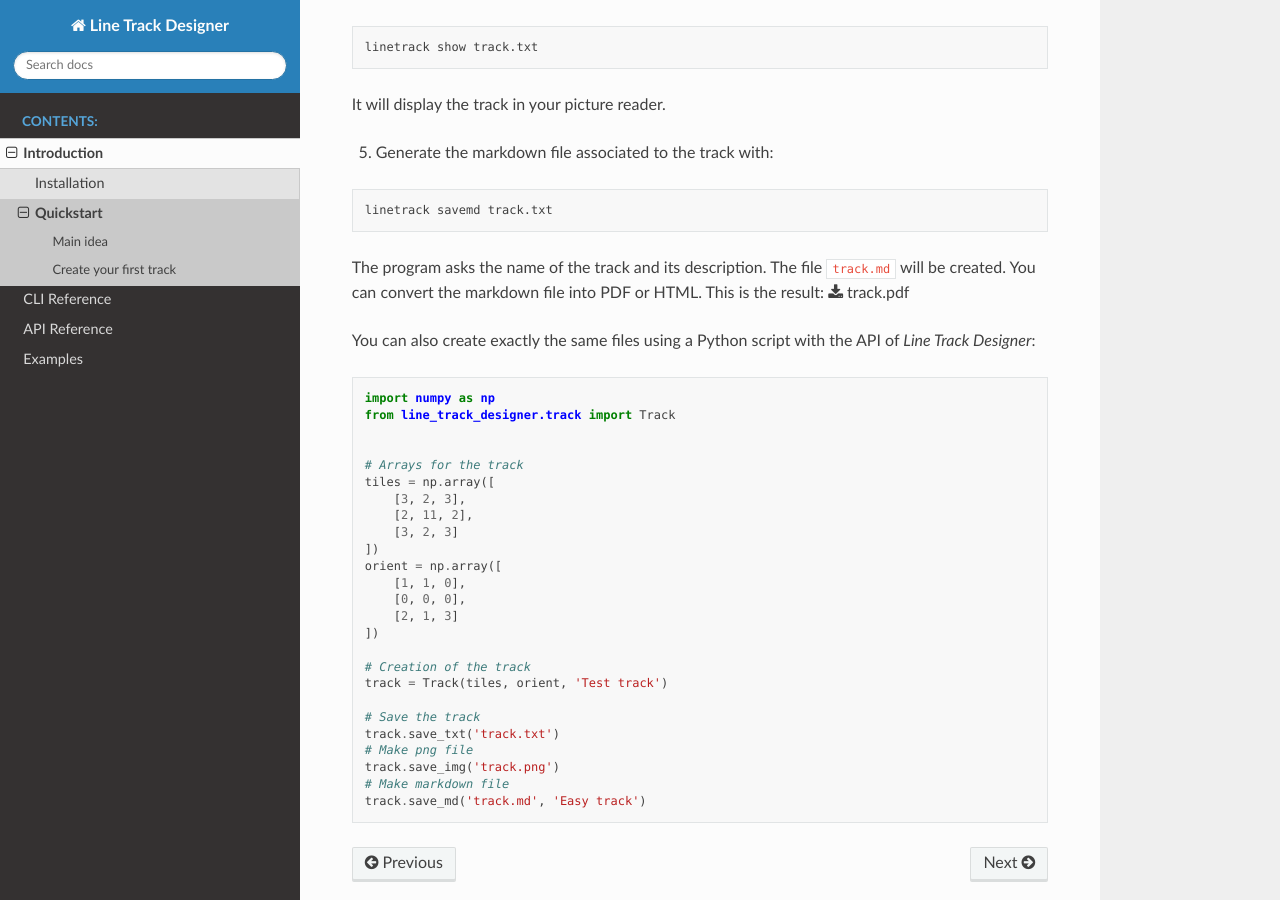
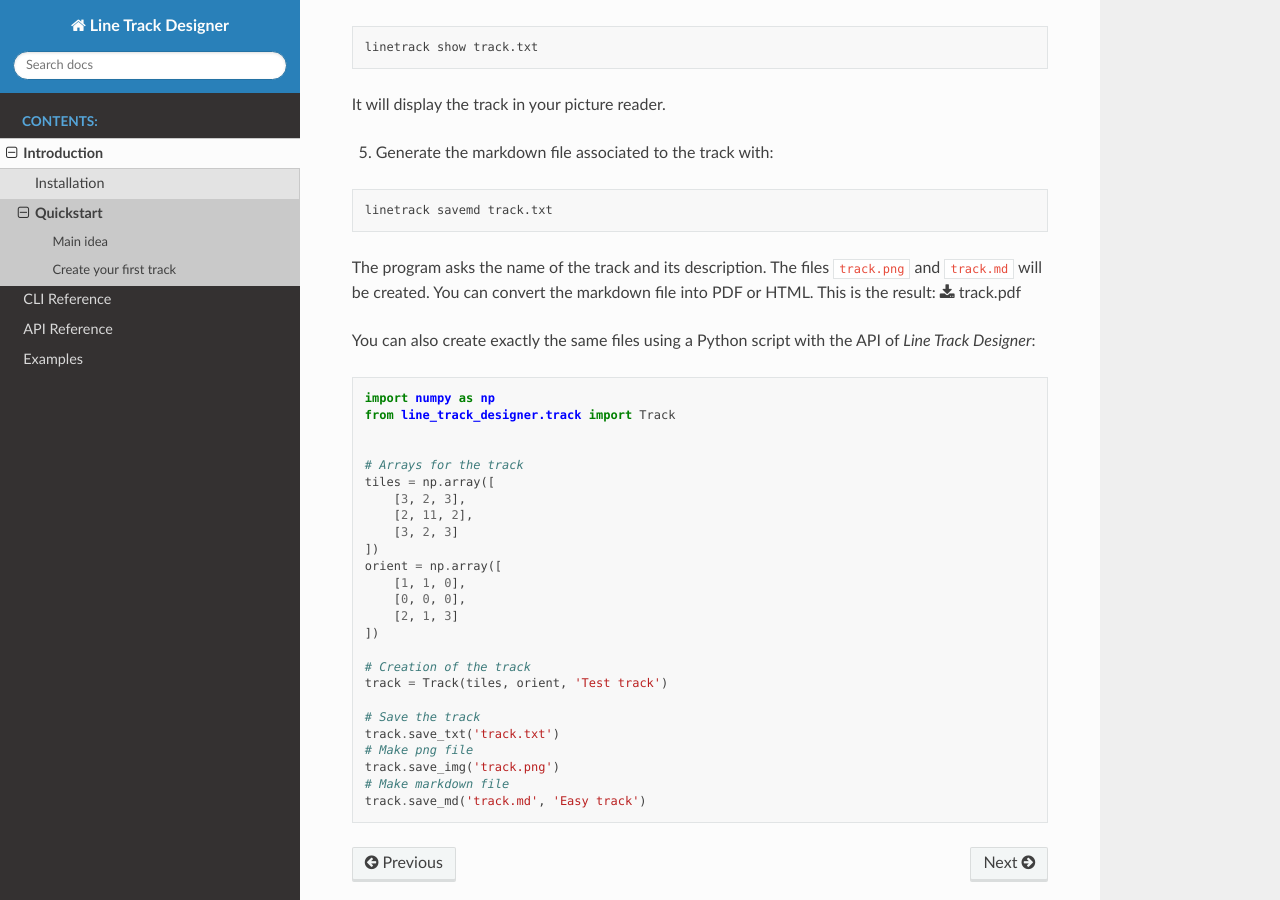
Before and after one commit to Quentin18/Line-Track-Designer, a Sphinx documentation site: the page built from docs/source/quickstart.rst, in a window 1280 px wide and 900 px high, scrolled down 2327 px. Built offline with Sphinx 7.4.7 and the Read the Docs theme 2.0.0, drawn with Linux system fonts in a browser that asks for light colours.

Commit message:
update docs

```diff
--- a/docs/source/installation.rst
+++ b/docs/source/installation.rst
@@ -3,11 +3,11 @@ Installation
 
 Using pip
 ---------
-You can install latest release of the *Line Track Designer* library with ``pip3``:
+You can install latest release of the *Line Track Designer* library using ``pip3``:
 
 .. code-block:: bash
 
-    pip3 install line_track_designer
+    pip3 install line-track-designer
 
 Using setuptools
 ----------------
--- a/docs/source/quickstart.rst
+++ b/docs/source/quickstart.rst
@@ -97,8 +97,8 @@ It will display the track in your picture reader.
     linetrack savemd track.txt
 
 The program asks the name of the track and its description.
-The file ``track.md`` will be created. You can convert the markdown file
-into PDF or HTML. This is the result:
+The files ``track.png`` and ``track.md`` will be created.
+You can convert the markdown file into PDF or HTML. This is the result:
 :download:`track.pdf <pdf/track.pdf>`
 
 You can also create exactly the same files using a Python script with
```
Also changed, not shown: README.md (+8 -4 lines), docs/source/cli.rst (+7 -1 lines), 4 other files.
